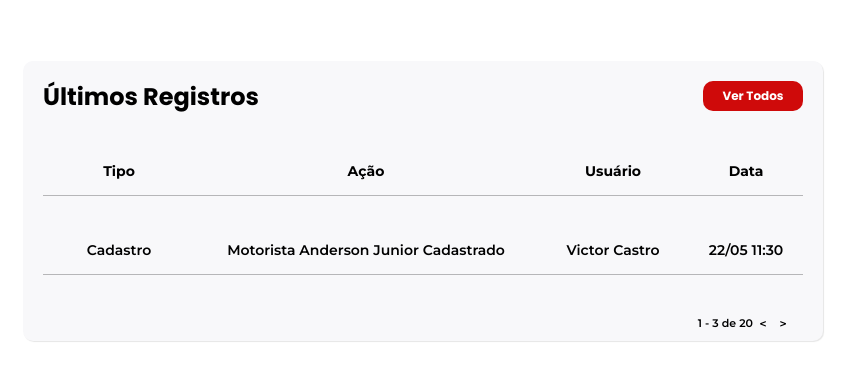
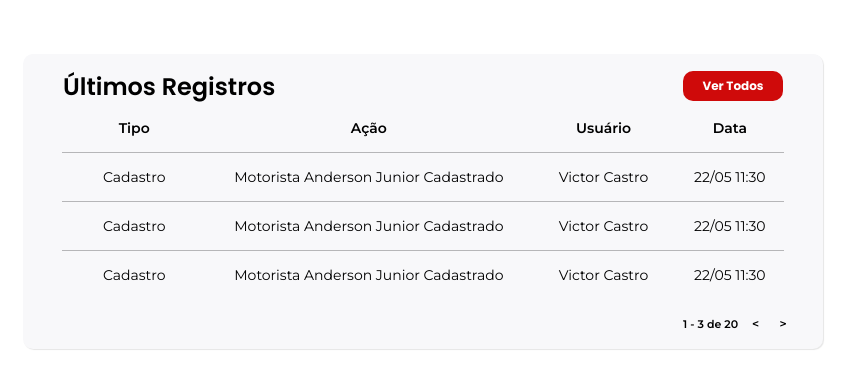
Before and after one commit to AndersonJ293/projetomovetrak, a Next.js app: page /dev in a window 1280 px wide. Shown: the part 199-588 px from the top of the page, without its empty margins (217-1072 px from the left). Built offline with nearby package versions, Linux system fonts and the light colour scheme.

Commit message:
Ajustes no componente de registros

```diff
--- a/src/components/dashboard/registros/index.tsx
+++ b/src/components/dashboard/registros/index.tsx
@@ -22,6 +22,7 @@ export default function RegistrosDashboard() {
           <span className={styles.buttonText}>Ver Todos</span>
         </div>
       </div>
+      <div className={styles.table}>
         <div className={styles.subHeader}>
           <p className={styles.typeText}>Tipo</p>
           <p className={styles.actionText}>Ação</p>
@@ -29,6 +30,9 @@ export default function RegistrosDashboard() {
           <p className={styles.dateText}>Data</p>
         </div>
         {renderizarEntradas()}
+        {renderizarEntradas()}
+        {renderizarEntradas()}
+      </div>
       <div className={styles.pageSelector}>
         <p className={styles.selectorText}>1 - 3 de 20</p>
         <div className={styles.changePage}>{`<`}</div>
--- a/src/components/dashboard/registros/registros.module.css
+++ b/src/components/dashboard/registros/registros.module.css
@@ -1,6 +1,6 @@
 .container {
     width: 800px;
-    height: 280px;
+    min-height: 280px;
     background-color: var(--gray);
     border-radius: 10px;
     box-shadow: 1px 1px 1px rgba(0, 0, 0, 0.1);
@@ -8,12 +8,13 @@
     flex-direction: column;
     align-items: center;
     justify-content: space-between;
+    padding: 15px 0;
 }
 
 .header {
     display: flex;
     height: 25%;
-    width: 95%;
+    width: 90%;
     align-items: center;
     justify-content: space-between;
 }
@@ -21,6 +22,7 @@
 .titleText {
     font-family: var(--titleFont);
     font-size: 24px;
+    font-weight: 600;
 }
 
 .seeAllButton {
@@ -32,6 +34,11 @@
     display: flex;
     align-items: center;
     justify-content: center;
+    transition: 0.2s;
+}
+
+.seeAllButton:hover {
+    background-color: #b90909;
 }
 
 .buttonText {
@@ -41,18 +48,23 @@
     font-size: 12px;
 }
 
-.subHeader, .entry {
+.subHeader,
+.entry {
     display: flex;
     align-items: center;
     justify-content: space-between;
     width: 95%;
+    border-bottom: 0.5px solid #0004;
 }
 
-.subHeader > p {
+.entry:last-of-type {
+    border: none;
+}
+
+.subHeader>p {
     font-family: var(--textFont);
     font-size: 14px;
-    font-weight: 700;
-    border-bottom: 0.5px solid #0004;
+    font-weight: 600;
     text-align: center;
     justify-content: center;
     align-items: center;
@@ -75,19 +87,14 @@
     width: 15%;
 }
 
-.entry > p {
+.entry>p {
     font-family: var(--textFont);
     font-size: 14px;
-    font-weight: 600;
-    border-bottom: 0.5px solid #0004;
+    font-weight: 400;
     text-align: center;
     justify-content: center;
     align-items: center;
     padding: 15px 0;
-}
-
-.entry:last-of-type {
-    border: none;
 }
 
 .pageSelector {
@@ -96,9 +103,11 @@
     font-weight: 600;
     display: flex;
     align-self: flex-end;
-    margin: 10px 30px;
-    bottom: 10px;
+    margin: 10px 30px 0px;
     justify-self: flex-end;
+    align-items: center;
+    justify-content: space-between;
+    width: 110px;
 }
 
 .changePage {
@@ -108,4 +117,21 @@
     align-items: center;
     cursor: pointer;
     width: 20px;
+    height: 20px;
+    border-radius: 50%;
+    cursor: pointer;
+    transition: 0.2s;
 }
+
+.changePage:hover {
+    background-color: #e1e1ea;
+}
+
+.table {
+    display: flex;
+    flex-direction: column;
+    align-items: center;
+    height: 200px;
+    width: 95%;
+    padding-top: 15px;
+}
```
Lines whose indentation alone changed are shown as unchanged.
